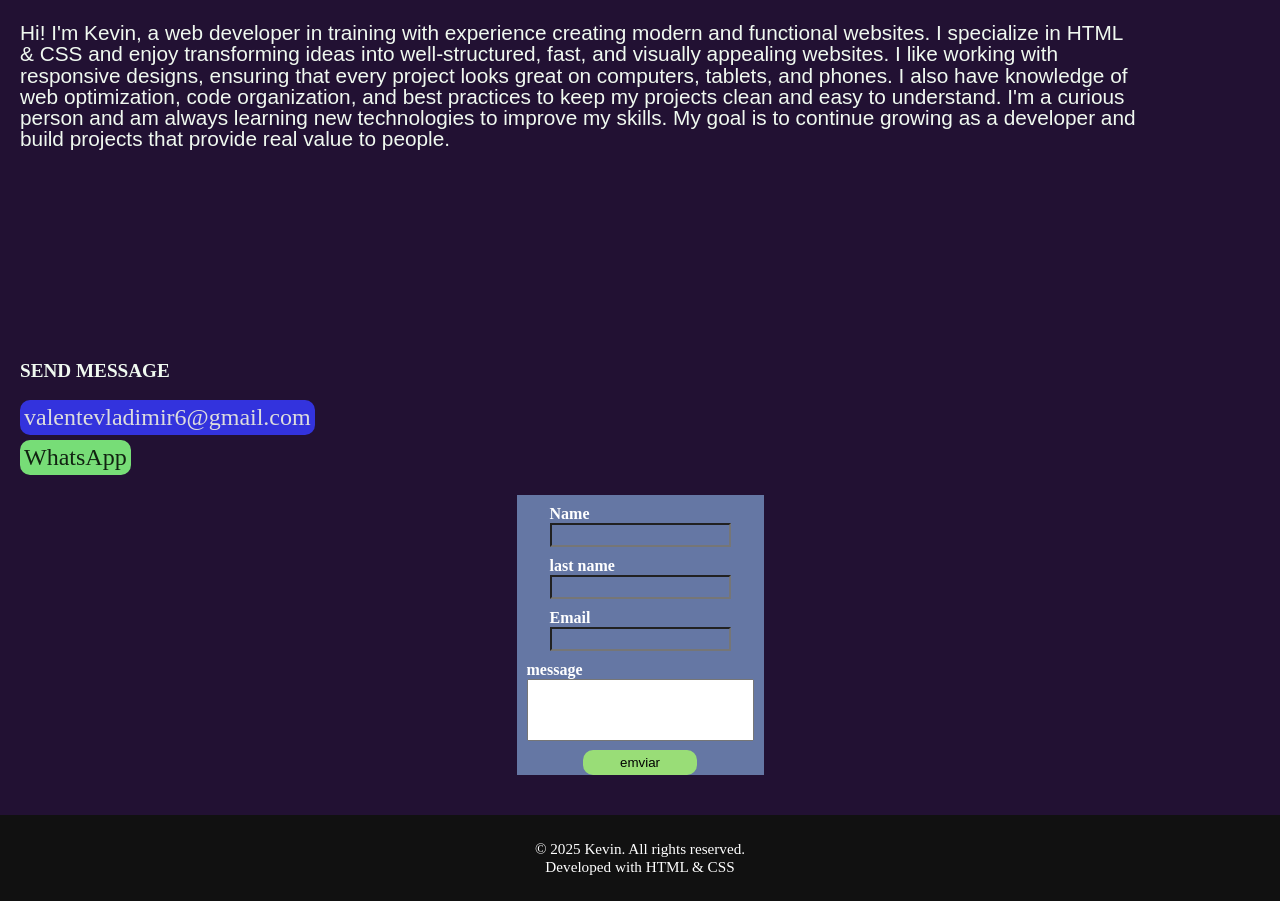
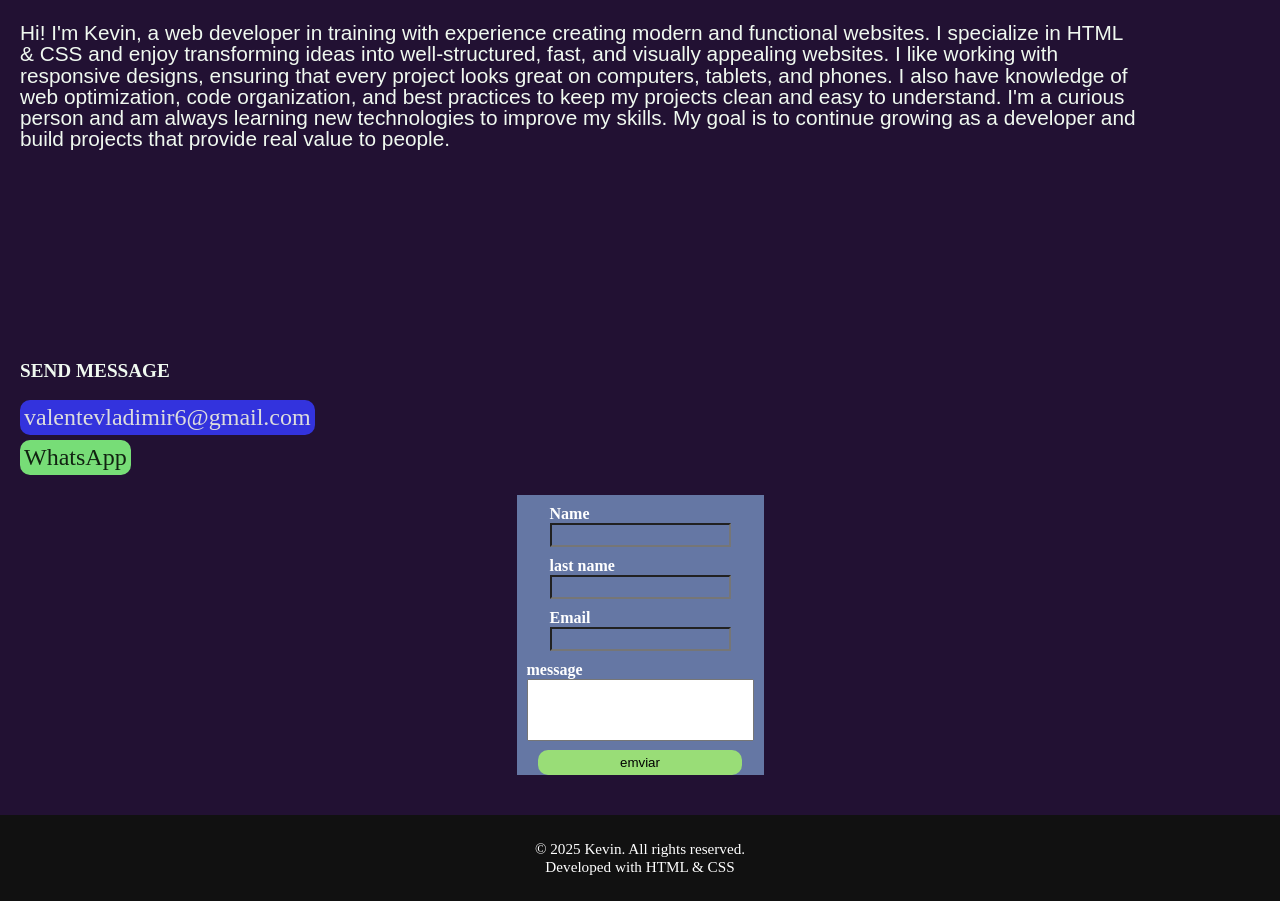
Before and after one commit to valente-kevin/portfolio-js, a plain HTML site: page index.html in a window 1280 px wide. Shown: the part 546-1447 px from the top of the page. Drawn offline with Linux system fonts and the light colour scheme.

Commit message:
Update style.css

```diff
--- a/style.css
+++ b/style.css
@@ -246,7 +246,7 @@ body{
     font-size: 1.09rem;
 }
 .enviar{
-    width: 50%;
+    width: 90%;
     background-color: #9d7;
     padding: 5px 0;
     border-radius: 10px;
@@ -255,7 +255,7 @@ body{
     transition: width .30s;
 }
 .enviar:hover{
-    width: 53%;
+    width: 95%;
 }
 /*---------------seccion de footer---------*/
 footer{
```
